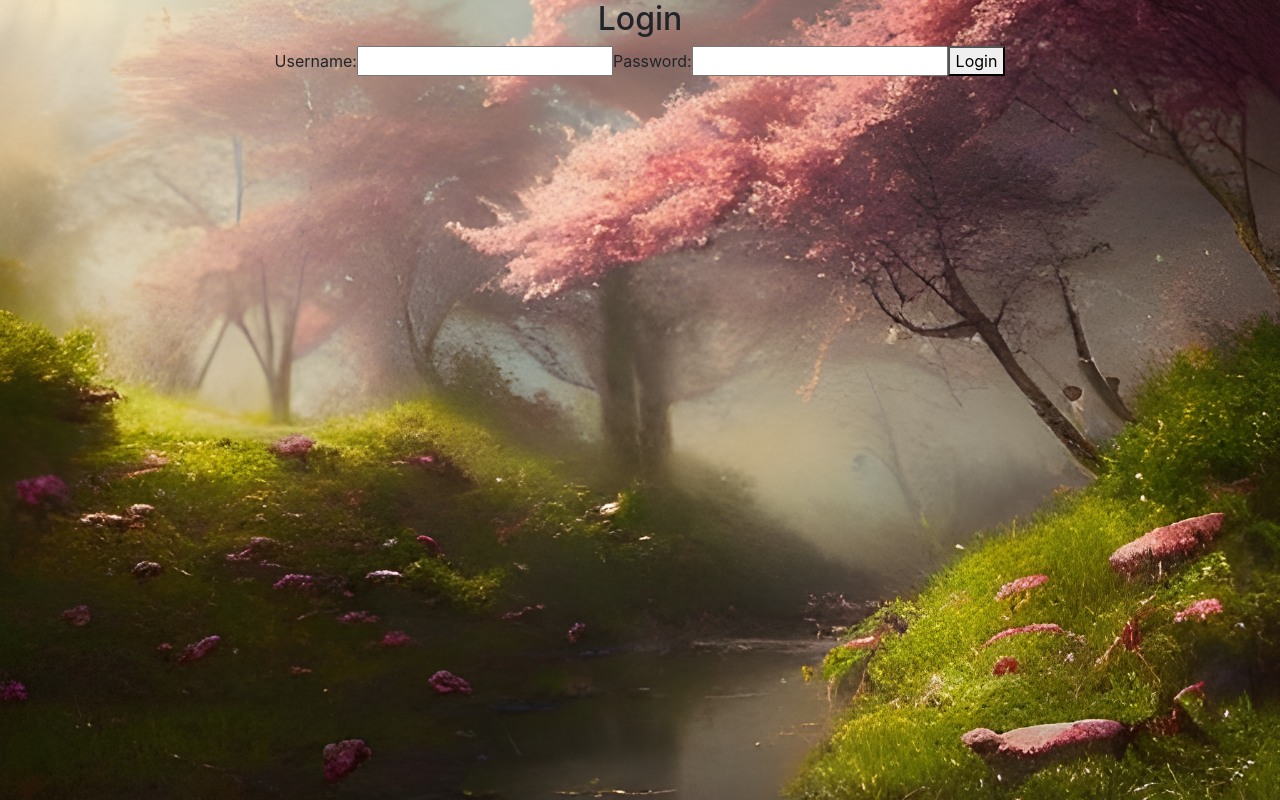
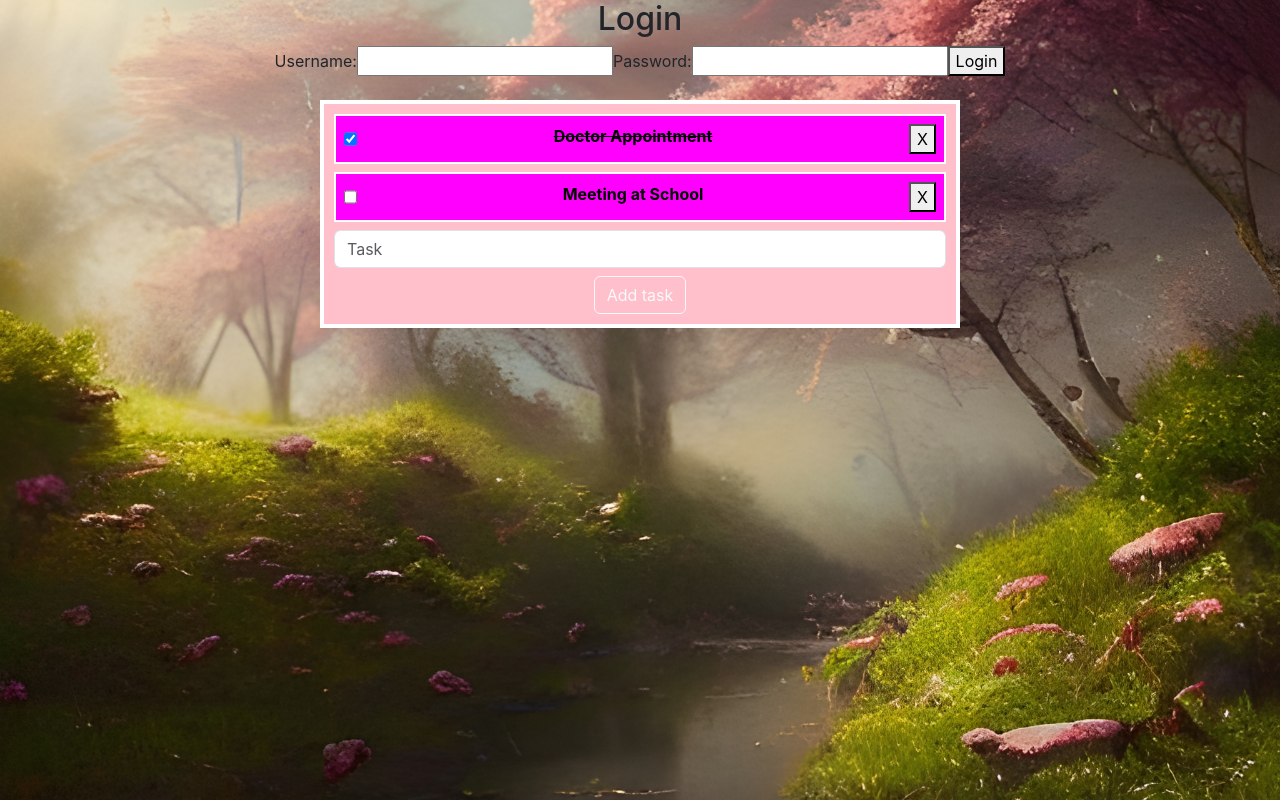
Before and after one commit to 2002theodora/WebProject, a React (Create React App) app in the folder FRONTEND/: page /login in a window 1280 px wide. Built offline with nearby package versions, Linux system fonts and the light colour scheme.

Commit message:
Add files via upload

```diff
--- a/FRONTEND/src/App.css
+++ b/FRONTEND/src/App.css
@@ -1,12 +1,25 @@
 .App {
   text-align: center;
+}
+.colored-box {
+  background-color: #ffc0cb;
+  border: 4px solid white;
+  padding: 10px;
 }
 .todo-item {
   display: flex;
   justify-content: space-between;
   margin-bottom: 8px;
+  background-color: magenta;
+  border: 2px solid white;
+  padding: 8px;
  }
  .todo-item p {
-  color: #888;
-  text-decoration: line-through;
+  color: black;
+  font-weight: bold;
+  margin: 0;
+  text-decoration: none;
  }
+ .todo-item.completed p {
+  text-decoration: line-through; /* Text decoration when completed: line-through */
+}
--- a/FRONTEND/src/App.tsx
+++ b/FRONTEND/src/App.tsx
@@ -1,11 +1,9 @@
 import './App.css';
-import { Route, Routes } from 'react-router-dom';
+import { Route, Routes, Link, useNavigate, Navigate } from 'react-router-dom';
+import React, { useState, useEffect } from 'react';
 import LoginScreen from './components/Login';
-import { useNavigate } from 'react-router-dom';
-import { useState } from 'react';
-import { Navigate } from 'react-router-dom';
 import AdminPage from './views/AdminPage';
-import { useEffect } from 'react';
+import TodoList from './components/TodoList';
 
 interface Admin {
   role: 'admin';
@@ -50,6 +48,7 @@ function App() {
   }, [user, navigate]);
 
   return (
+    <div>
   <div className="App">
     <Routes>
         <Route path="/login" element={<LoginScreen onLogin={handleLogin} />} />
@@ -57,7 +56,12 @@ function App() {
           path="/admin"
           element={user ? <AdminPage /> : <Navigate to="/login" />}
         />
+
       </Routes>
+  </div>
+  <div className="Todolist">
+      <TodoList />
+  </div>
   </div>
   );
 }
--- a/FRONTEND/src/index.tsx
+++ b/FRONTEND/src/index.tsx
@@ -1,3 +1,4 @@
+import 'bootstrap/dist/css/bootstrap.min.css';
 import React from 'react';
 import ReactDOM from 'react-dom/client';
 import './index.css';
```
